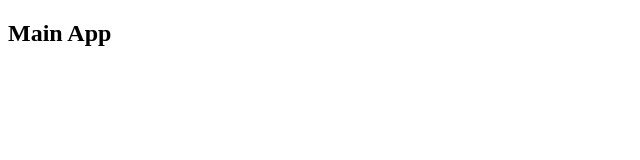
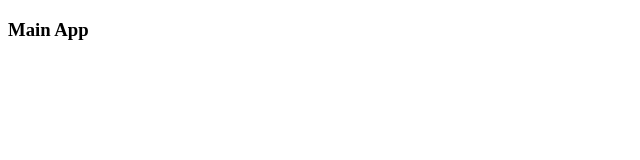
Before and after one commit to erickfabriciomartinez/app, a plain HTML site: page index.html in a window 1280 px wide. Shown: the whole page, without its empty margins (0-640 px from the left). Drawn offline with Linux system fonts and the light colour scheme.

Commit message:
Tercer Commit

```diff
--- a/index.html
+++ b/index.html
@@ -4,6 +4,6 @@
 	<title>App</title>
 </head>
 <body>
-    <h2>Main App</h2>
+    <h3>Main App</h3>
 </body>
 </html>
```
